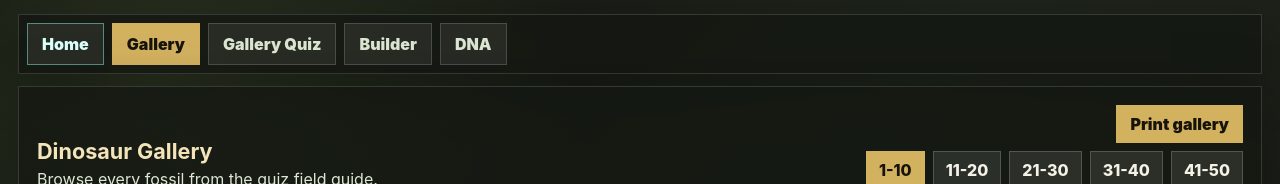
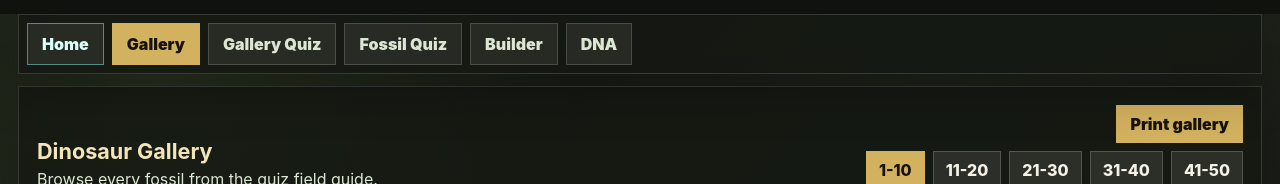
Before and after one commit to kde1/my_projects, a plain HTML site: page dino-builder/index.html in a window 1280 px wide. Both pictures are taken after a click on the button "Gallery". Shown: the top 184 px of the page. Drawn offline with Linux system fonts and the light colour scheme.

Commit message:
home page update

```diff
--- a/dino-builder/index.html
+++ b/dino-builder/index.html
@@ -3,27 +3,32 @@
   <head>
     <meta charset="utf-8">
     <meta name="viewport" content="width=device-width, initial-scale=1">
-    <title>Isaac's Dino DNA Lab</title>
+    <title>Isaac's Dino Quiz</title>
     <link rel="stylesheet" href="styles.css">
   </head>
   <body class="landing-active">
-    <section class="landing-page" id="landingPage" aria-label="Dino lab landing page">
+    <nav class="app-nav" aria-label="Dino Quiz navigation">
+      <button class="app-nav-button app-home-button is-active" type="button" data-nav-home aria-current="page">Home</button>
+      <button class="app-nav-button" type="button" data-tab="gallery">Gallery</button>
+      <button class="app-nav-button" type="button" data-tab="galleryQuiz">Gallery Quiz</button>
+      <button class="app-nav-button" type="button" data-tab="quiz">Fossil Quiz</button>
+      <button class="app-nav-button" type="button" data-tab="parts">Builder</button>
+      <button class="app-nav-button" type="button" data-tab="dna">DNA</button>
+    </nav>
+
+    <section class="landing-page" id="landingPage" aria-label="Dino quiz landing page">
       <img class="landing-bg" src="assets/landing-trex-hero.png" alt="">
       <div class="landing-shade"></div>
       <div class="landing-content">
         <p class="landing-kicker">Featured specimen: Tyrannosaurus rex</p>
-        <h1>Isaac's Dino DNA Lab</h1>
-        <p class="landing-copy">Power up the lab, splice wild dinosaur DNA, and race into a fossil adventure starring a roaring T. rex.</p>
+        <h1>Isaac's Dino Quiz</h1>
+        <p class="landing-copy">Race into a fossil adventure, master the dino gallery, and test your prehistoric knowledge with a roaring T. rex.</p>
         <div class="landing-specs" aria-label="Featured dinosaur facts">
           <span>Apex bite</span>
           <span>Late Cretaceous</span>
           <span>Lab breach level: 10</span>
         </div>
         <div class="landing-actions">
-          <button class="landing-primary" type="button" data-landing-target="parts">Start Building</button>
-          <button class="landing-action" type="button" data-landing-target="quiz">Fossil Quiz</button>
-          <button class="landing-action" type="button" data-landing-target="gallery">Gallery</button>
-          <button class="landing-action" type="button" data-landing-target="galleryQuiz">Gallery Quiz</button>
           <button class="landing-print" id="landingPrint" type="button">Print Mission Poster</button>
         </div>
       </div>
@@ -44,19 +49,11 @@
     </section>
 
     <div class="game-app">
-      <nav class="app-nav" aria-label="Dino Lab navigation">
-        <button class="app-nav-button app-home-button" type="button" data-nav-home>Home</button>
-        <button class="app-nav-button" type="button" data-tab="gallery">Gallery</button>
-        <button class="app-nav-button" type="button" data-tab="galleryQuiz">Gallery Quiz</button>
-        <button class="app-nav-button is-active" type="button" data-tab="parts" aria-current="page">Builder</button>
-        <button class="app-nav-button" type="button" data-tab="dna">DNA</button>
-      </nav>
-
       <main class="game-shell">
         <section class="workbench" aria-label="Dinosaur construction area">
           <div class="topbar">
             <div>
-              <h1>Isaac's Dino DNA Lab</h1>
+              <h1>Isaac's Dino Quiz</h1>
               <p id="dinoName">Triassic prototype</p>
             </div>
             <div class="top-actions">
--- a/dino-builder/script.js
+++ b/dino-builder/script.js
@@ -1688,13 +1688,15 @@ function showTab(tabName) {
   document.querySelector(".game-shell").classList.toggle("gallery-focus", tabName === "gallery" || tabName === "galleryQuiz");
   if (tabName === "gallery") renderGallery();
   if (tabName === "galleryQuiz") renderGallery({ quizMode: true });
+  document.querySelectorAll(".app-nav-button").forEach((item) => {
+    item.classList.remove("is-active");
+    item.removeAttribute("aria-current");
+  });
   document.querySelectorAll(".app-nav-button[data-tab]").forEach((item) => {
     const active = item.dataset.tab === tabName;
-    item.classList.toggle("is-active", active);
     if (active) {
+      item.classList.add("is-active");
       item.setAttribute("aria-current", "page");
-    } else {
-      item.removeAttribute("aria-current");
     }
   });
   document.querySelectorAll(".tab-panel").forEach((panel) => panel.classList.remove("is-active"));
@@ -1704,10 +1706,12 @@ function showTab(tabName) {
 function showLanding() {
   document.body.classList.add("landing-active");
   document.querySelector(".game-shell").classList.remove("quiz-focus", "gallery-focus");
-  document.querySelectorAll(".app-nav-button[data-tab]").forEach((item) => {
+  document.querySelectorAll(".app-nav-button").forEach((item) => {
     item.classList.remove("is-active");
     item.removeAttribute("aria-current");
   });
+  document.querySelector("[data-nav-home]").classList.add("is-active");
+  document.querySelector("[data-nav-home]").setAttribute("aria-current", "page");
 }
 
 document.querySelectorAll(".app-nav-button[data-tab]").forEach((tab) => {
@@ -1756,11 +1760,6 @@ document.querySelector("#spliceBtn").addEventListener("click", spliceDna);
 document.querySelector("#randomizeBtn").addEventListener("click", randomize);
 document.querySelector("#snapshotBtn").addEventListener("click", snapshot);
 document.querySelector("#testBtn").addEventListener("click", runFieldTest);
-document.querySelectorAll("[data-landing-target]").forEach((button) => {
-  button.addEventListener("click", () => {
-    showTab(button.dataset.landingTarget);
-  });
-});
 nextQuizBtn.addEventListener("click", nextQuiz);
 quizDifficulty.addEventListener("change", (event) => {
   state.quizDifficulty = event.target.value;
--- a/dino-builder/styles.css
+++ b/dino-builder/styles.css
@@ -3,6 +3,7 @@
   font-family: Inter, ui-sans-serif, system-ui, -apple-system, BlinkMacSystemFont, "Segoe UI", sans-serif;
   background: #11130f;
   color: #f4f1e7;
+  --app-nav-space: 74px;
 }
 
 * {
@@ -32,11 +33,55 @@ body:not(.landing-active) .landing-page {
   display: none;
 }
 
+.app-nav {
+  position: relative;
+  z-index: 20;
+  display: flex;
+  align-items: center;
+  gap: 8px;
+  min-width: 0;
+  overflow-x: auto;
+  border: 1px solid rgba(255, 255, 255, .14);
+  background: rgba(20, 24, 18, .86);
+  box-shadow: 0 16px 50px rgba(0, 0, 0, .26);
+  margin: 14px 18px 0;
+  padding: 8px;
+  scrollbar-width: thin;
+}
+
+.app-nav-button {
+  flex: 0 0 auto;
+  min-height: 42px;
+  border: 1px solid rgba(255, 255, 255, .16);
+  background: rgba(244, 241, 231, .08);
+  color: #dce7d3;
+  cursor: pointer;
+  padding: 0 14px;
+  font-weight: 900;
+  white-space: nowrap;
+}
+
+.app-nav-button:hover {
+  border-color: rgba(255, 243, 207, .5);
+  background: rgba(244, 241, 231, .16);
+}
+
+.app-nav-button.is-active {
+  border-color: transparent;
+  background: #d2b15f;
+  color: #17130b;
+}
+
+.app-home-button {
+  border-color: rgba(119, 200, 189, .62);
+  color: #dbfffb;
+}
+
 .landing-page {
   position: relative;
   display: grid;
   grid-template-rows: minmax(0, 1fr) auto;
-  min-height: 100vh;
+  min-height: calc(100vh - var(--app-nav-space));
   overflow: hidden;
   isolation: isolate;
   background: #11130f;
@@ -136,14 +181,12 @@ body:not(.landing-active) .landing-page {
   background: rgba(39, 48, 35, .9);
 }
 
-.landing-actions .landing-primary,
 .landing-actions .landing-print {
   border-color: transparent;
   background: #d2b15f;
   color: #17130b;
 }
 
-.landing-actions .landing-primary:hover,
 .landing-actions .landing-print:hover {
   background: #f0cf71;
 }
@@ -183,53 +226,9 @@ body:not(.landing-active) .landing-page {
 }
 
 .game-app {
-  display: grid;
-  grid-template-rows: auto minmax(0, 1fr);
-  gap: 12px;
-  height: 100vh;
-  min-height: 100vh;
-  padding: 14px 18px 18px;
-}
-
-.app-nav {
-  display: flex;
-  align-items: center;
-  gap: 8px;
-  min-width: 0;
-  overflow-x: auto;
-  border: 1px solid rgba(255, 255, 255, .14);
-  background: rgba(20, 24, 18, .86);
-  box-shadow: 0 16px 50px rgba(0, 0, 0, .26);
-  padding: 8px;
-  scrollbar-width: thin;
-}
-
-.app-nav-button {
-  flex: 0 0 auto;
-  min-height: 42px;
-  border: 1px solid rgba(255, 255, 255, .16);
-  background: rgba(244, 241, 231, .08);
-  color: #dce7d3;
-  cursor: pointer;
-  padding: 0 14px;
-  font-weight: 900;
-  white-space: nowrap;
-}
-
-.app-nav-button:hover {
-  border-color: rgba(255, 243, 207, .5);
-  background: rgba(244, 241, 231, .16);
-}
-
-.app-nav-button.is-active {
-  border-color: transparent;
-  background: #d2b15f;
-  color: #17130b;
-}
-
-.app-home-button {
-  border-color: rgba(119, 200, 189, .62);
-  color: #dbfffb;
+  height: calc(100vh - var(--app-nav-space));
+  min-height: 0;
+  padding: 12px 18px 18px;
 }
 
 .game-shell {
```
